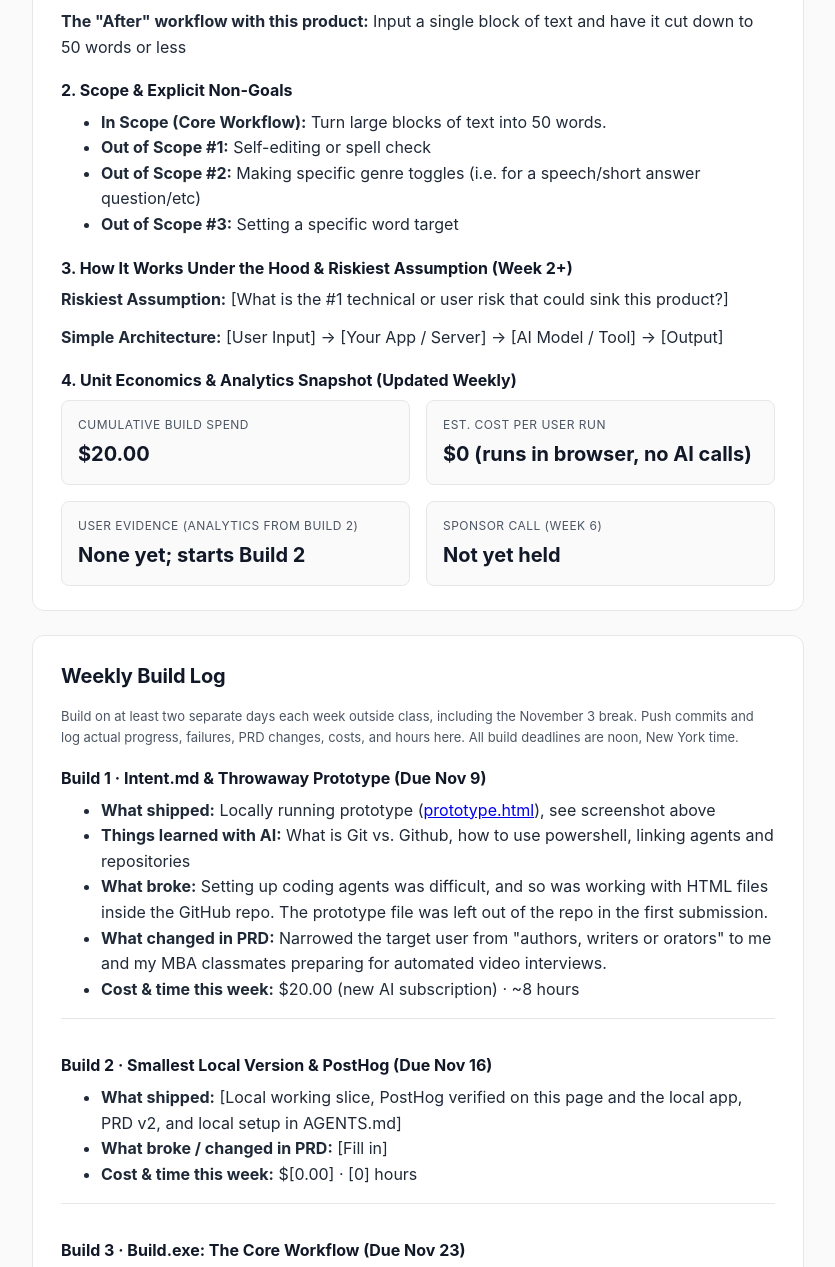
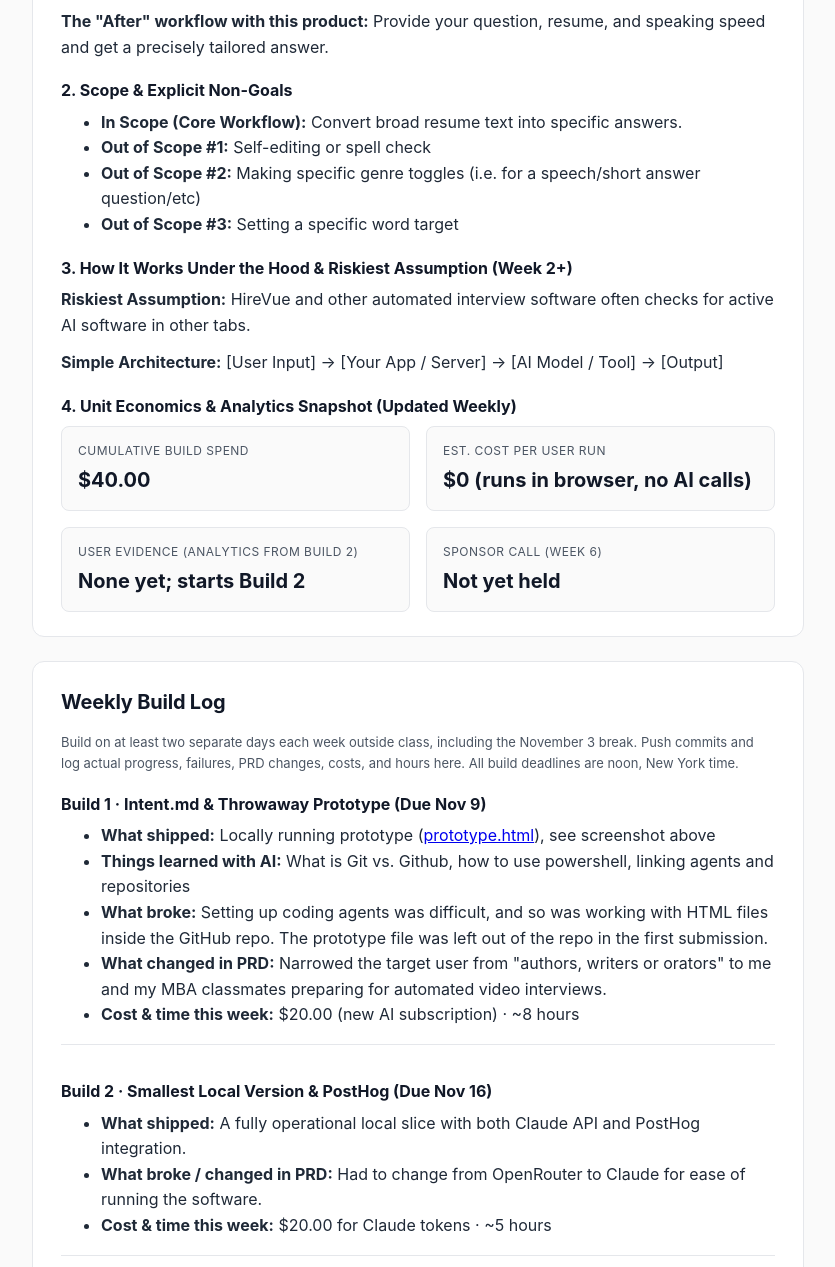
Before and after one commit to building-with-ai-f26/jtw394-sandbox, a website: page docs/index.html in a window 1280 px wide. Shown: the part 1206-2473 px from the top of the page, without its empty margins (222-1057 px from the left). Drawn offline with Linux system fonts and the light colour scheme.

Commit message:
Update index.html

```diff
--- a/docs/index.html
+++ b/docs/index.html
@@ -3,7 +3,7 @@
 <head>
   <meta charset="UTF-8" />
   <meta name="viewport" content="width=device-width, initial-scale=1.0" />
-  <title>50 or Less · Building with AI (Fall 2026)</title>
+  <title>Done in 60 Seoncds · Building with AI (Fall 2026)</title>
 
   <!-- PostHog analytics (pageviews, clicks, session replay). Snippet from posthog.com/docs/libraries/js.
        The phc_ project token is a public, write-only key meant for browser code; it is not a secret. -->
@@ -150,8 +150,8 @@
     <!-- HERO / PRODUCT PITCH -->
     <header>
       <span class="eyebrow">NYU Stern · Building with AI · Fall 2026</span>
-      <h1>50 or Less</h1>
-      <p class="tagline">Cut interview answers down to 50 words or less.</p>
+      <h1>Done in 60 Seconds</h1>
+      <p class="tagline">Answer HireVue questions in less than a minute, hand tailored to your needs.</p>
       <div class="cta-row">
         <a class="btn" href="#live-demo" onclick="window.posthog && posthog.capture('clicked_try_product')">See the Product →</a>
         <a class="btn btn-secondary" href="#prd">Read the Living PRD</a>
@@ -163,7 +163,7 @@
     <section id="live-demo">
       <h2>Product Showcase (Prototype / Live App / 2-Min Video)</h2>
       <p>
-        <strong>Current Status:</strong> Build 1: local prototype<br />
+        <strong>Current Status:</strong> Build 2: local slice<br />
         <strong>Demo:</strong> <a href="prototype.html">Try the prototype</a> (runs entirely in your browser) <br />
       </p>
       <img src="60SecsorLess Screenshot.png" alt="Screenshot of the Done In 60 Seconds local app: an interview question and pasted resume on the left, and Claude's 104-word STAR answer (about 42 seconds at 2.5 words per second, $0.0003 per run) on the right" width="600">
@@ -177,25 +177,25 @@
       <h3>1. Target User & The Job to Be Done</h3>
       <p><strong>Who is this for?</strong> Me and my NYU Stern MBA classmates preparing for automated one-way video interviews (e.g., HireVue), where answers have to be short and fit a strict time limit.</p>
       <p><strong>The painful "Before" workflow:</strong> Manually edit and cut down word count, which can often be slow and clunky</p>
-      <p><strong>The "After" workflow with this product:</strong> Input a single block of text and have it cut down to 50 words or less</p>
+      <p><strong>The "After" workflow with this product:</strong> Provide your question, resume, and speaking speed and get a precisely tailored answer.</p>
 
       <h3>2. Scope & Explicit Non-Goals</h3>
       <ul>
-        <li><strong>In Scope (Core Workflow):</strong> Turn large blocks of text into 50 words.</li>
+        <li><strong>In Scope (Core Workflow):</strong> Convert broad resume text into specific answers.</li>
         <li><strong>Out of Scope #1:</strong> Self-editing or spell check</li>
         <li><strong>Out of Scope #2:</strong> Making specific genre toggles (i.e. for a speech/short answer question/etc)</li>
         <li><strong>Out of Scope #3:</strong> Setting a specific word target </li>
       </ul>
 
       <h3>3. How It Works Under the Hood & Riskiest Assumption (Week 2+)</h3>
-      <p><strong>Riskiest Assumption:</strong> [What is the #1 technical or user risk that could sink this product?]</p>
+      <p><strong>Riskiest Assumption:</strong> HireVue and other automated interview software often checks for active AI software in other tabs.</p>
       <p><strong>Simple Architecture:</strong> [User Input] → [Your App / Server] → [AI Model / Tool] → [Output]</p>
 
       <h3>4. Unit Economics & Analytics Snapshot (Updated Weekly)</h3>
       <div class="grid-2">
         <div class="stat-box">
           <div class="stat-label">Cumulative Build Spend</div>
-          <div class="stat-value">$20.00</div>
+          <div class="stat-value">$40.00</div>
         </div>
         <div class="stat-box">
           <div class="stat-label">Est. Cost Per User Run</div>
@@ -231,9 +231,9 @@
       <div class="log-entry">
         <h3>Build 2 · Smallest Local Version & PostHog (Due Nov 16)</h3>
         <ul>
-          <li><strong>What shipped:</strong> [Local working slice, PostHog verified on this page and the local app, PRD v2, and local setup in AGENTS.md]</li>
-          <li><strong>What broke / changed in PRD:</strong> [Fill in]</li>
-          <li><strong>Cost & time this week:</strong> $[0.00] · [0] hours</li>
+          <li><strong>What shipped:</strong> A fully operational local slice with both Claude API and PostHog integration.</li>
+          <li><strong>What broke / changed in PRD:</strong> Had to change from OpenRouter to Claude for ease of running the software.</li>
+          <li><strong>Cost & time this week:</strong> $20.00 for Claude tokens · ~5 hours</li>
         </ul>
       </div>
 
```
